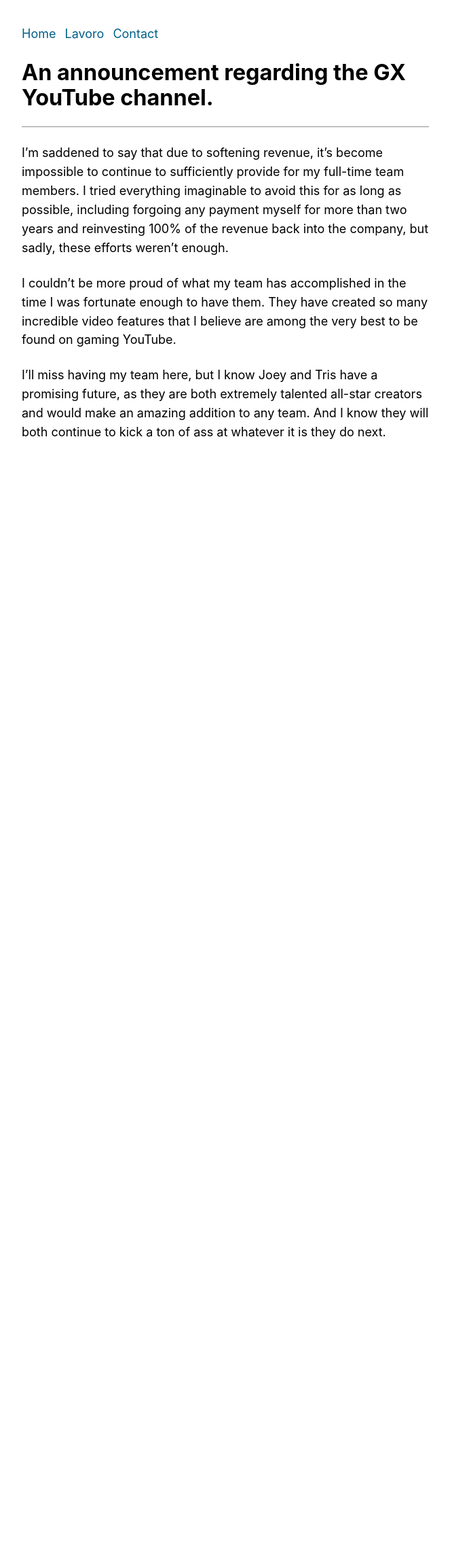
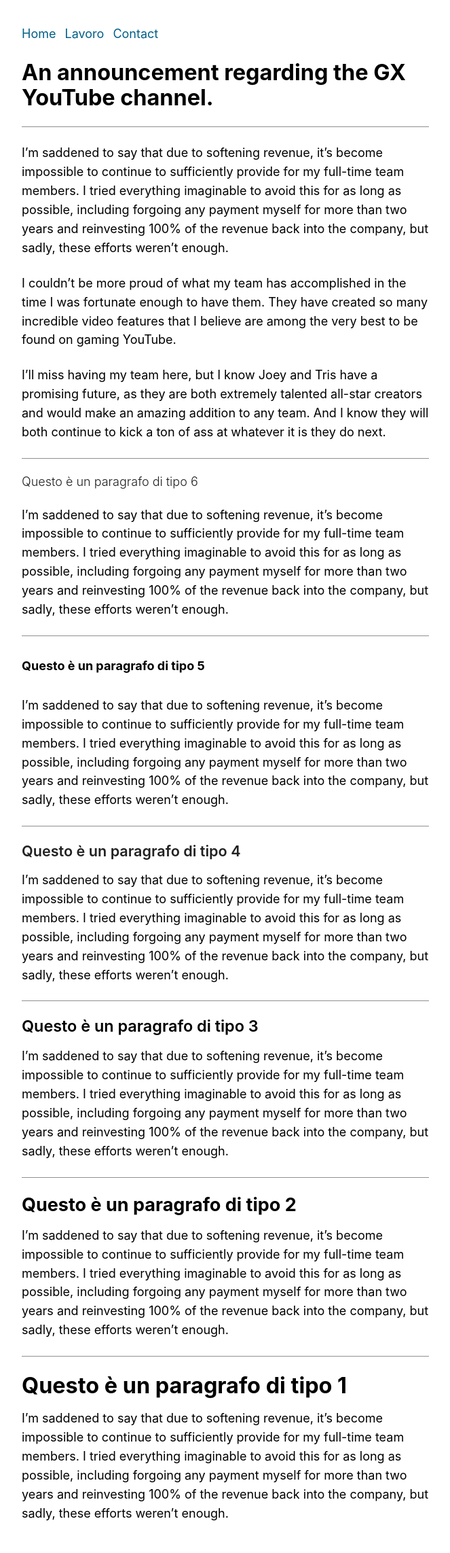
Before and after one commit to KiritoKitto/kiritokitto.github.io, a Jekyll site: the page built from page/test.md, in a window 1280 px wide. Shown: the whole page at 68% size, without its empty margins (308-971 px from the left). Built offline with Jekyll 4.4.1, drawn with Linux system fonts in a browser that asks for light colours; some web fonts are replaced; our own code applies the rules of GitHub Pages for plain Markdown files; before the commit the page ends 900 px from its top, so only the background shows below that.

Commit message:
Bold Test

```diff
--- a/css/style.css
+++ b/css/style.css
@@ -58,7 +58,6 @@
 h2,
 h3,
 h4,
-h5,
 h6 {
   color: var(--color-primary);
   margin: 0px;
@@ -87,6 +86,13 @@
   font-size: calc(var(--font-size)*1.2);
   font-weight: 600;
   color: var(--color-tertiary)
+}
+
+/* basic bold */
+h5 {
+  font-family: var(--font);
+  font-size: var(--font-size);
+  font-weight: bold;
 }
 
 /* Testo Esplicativo */
--- a/page/test.md
+++ b/page/test.md
@@ -11,3 +11,39 @@
 I couldn’t be more proud of what my team has accomplished in the time I was fortunate enough to have them. They have created so many incredible video features that I believe are among the very best to be found on gaming YouTube.
 
 I'll miss having my team here, but I know Joey and Tris have a promising future, as they are both extremely talented all-star creators and would make an amazing addition to any team. And I know they will both continue to kick a ton of ass at whatever it is they do next.
+
+---
+
+###### Questo è un paragrafo di tipo 6
+
+I’m saddened to say that due to softening revenue, it’s become impossible to continue to sufficiently provide for my full-time team members. I tried everything imaginable to avoid this for as long as possible, including forgoing any payment myself for more than two years and reinvesting 100% of the revenue back into the company, but sadly, these efforts weren’t enough.
+
+---
+
+##### Questo è un paragrafo di tipo 5
+
+I’m saddened to say that due to softening revenue, it’s become impossible to continue to sufficiently provide for my full-time team members. I tried everything imaginable to avoid this for as long as possible, including forgoing any payment myself for more than two years and reinvesting 100% of the revenue back into the company, but sadly, these efforts weren’t enough.
+
+---
+
+#### Questo è un paragrafo di tipo 4
+
+I’m saddened to say that due to softening revenue, it’s become impossible to continue to sufficiently provide for my full-time team members. I tried everything imaginable to avoid this for as long as possible, including forgoing any payment myself for more than two years and reinvesting 100% of the revenue back into the company, but sadly, these efforts weren’t enough.
+
+---
+
+### Questo è un paragrafo di tipo 3
+
+I’m saddened to say that due to softening revenue, it’s become impossible to continue to sufficiently provide for my full-time team members. I tried everything imaginable to avoid this for as long as possible, including forgoing any payment myself for more than two years and reinvesting 100% of the revenue back into the company, but sadly, these efforts weren’t enough.
+
+---
+
+## Questo è un paragrafo di tipo 2
+
+I’m saddened to say that due to softening revenue, it’s become impossible to continue to sufficiently provide for my full-time team members. I tried everything imaginable to avoid this for as long as possible, including forgoing any payment myself for more than two years and reinvesting 100% of the revenue back into the company, but sadly, these efforts weren’t enough.
+
+---
+
+# Questo è un paragrafo di tipo 1
+
+I’m saddened to say that due to softening revenue, it’s become impossible to continue to sufficiently provide for my full-time team members. I tried everything imaginable to avoid this for as long as possible, including forgoing any payment myself for more than two years and reinvesting 100% of the revenue back into the company, but sadly, these efforts weren’t enough.
```
